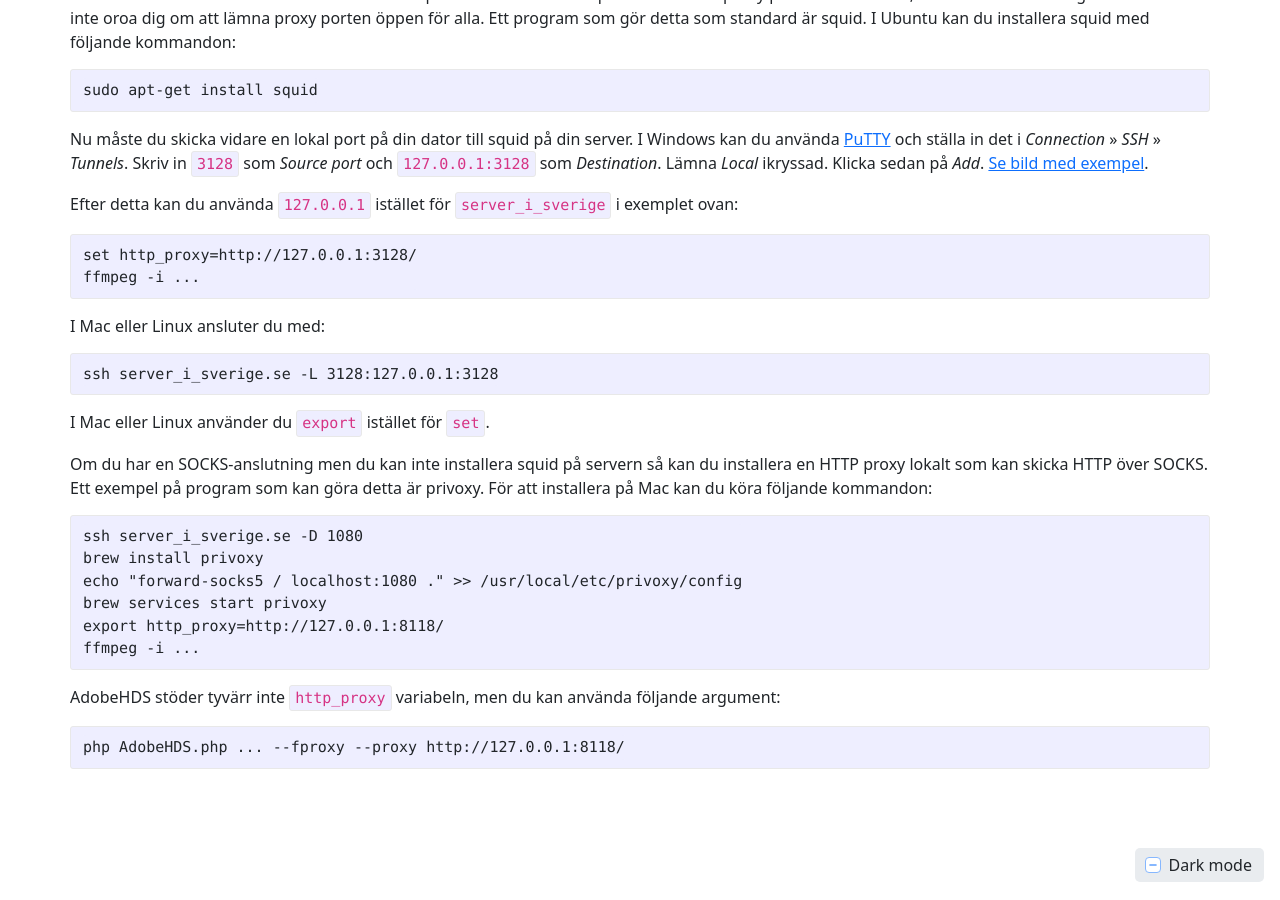
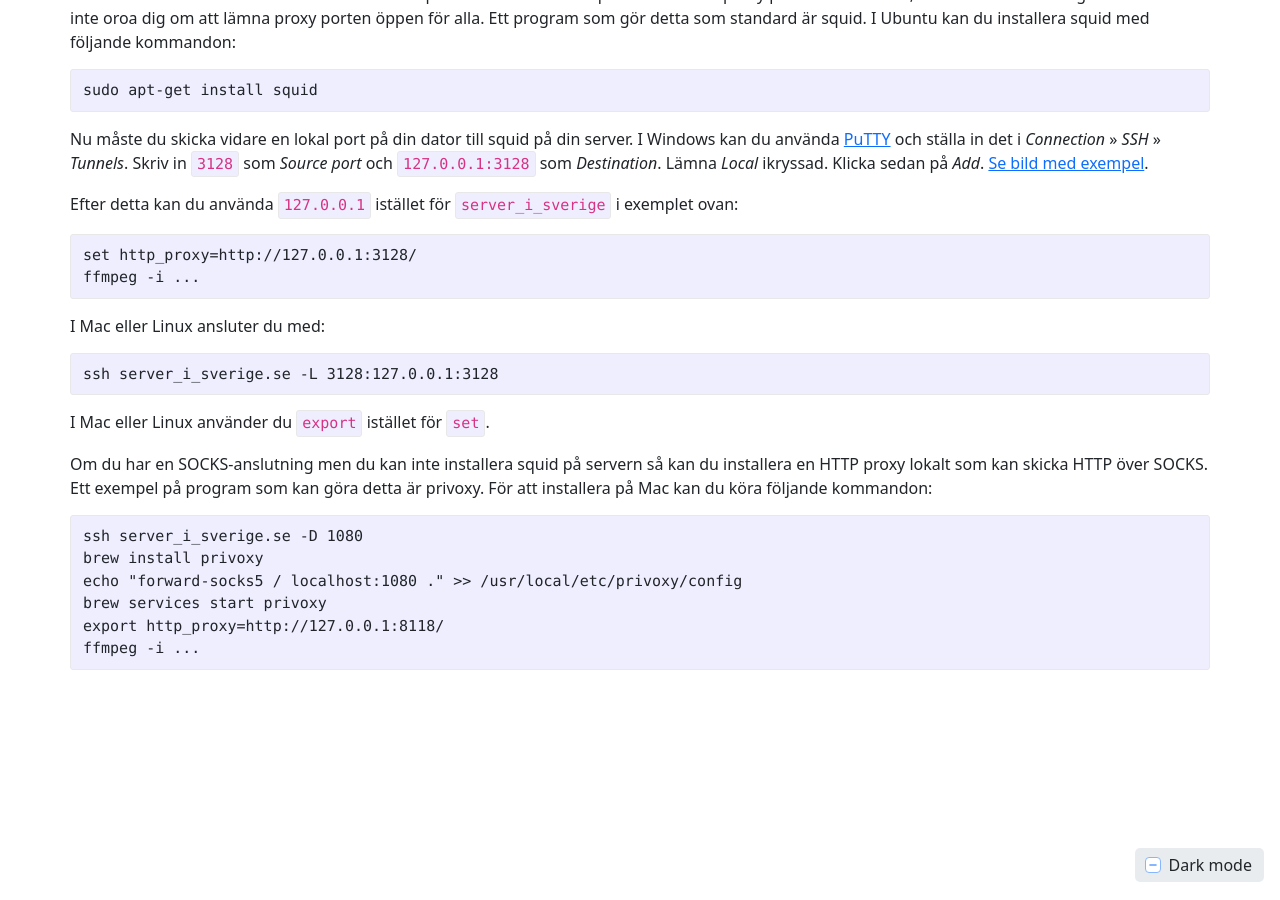
Before and after one commit to stefansundin/privatkopiera, a Jekyll site: the page built from proxy.html, in a window 1280 px wide and 900 px high, scrolled down 1155 px. Built offline with Jekyll 4.4.1, drawn with Linux system fonts in a browser that asks for light colours.

Commit message:
Remove last traces of AdobeHDS.

```diff
--- a/proxy.html
+++ b/proxy.html
@@ -82,9 +82,3 @@ brew services start privoxy
 export http_proxy=http://127.0.0.1:8118/
 ffmpeg -i ...
 {% endhighlight %}
-
-    <p>AdobeHDS stöder tyvärr inte <code>http_proxy</code> variabeln, men du kan använda följande argument:</p>
-
-{% highlight shell %}
-php AdobeHDS.php ... --fproxy --proxy http://127.0.0.1:8118/
-{% endhighlight %}
```
Also changed, not shown: index.html (+0 -28 lines).
